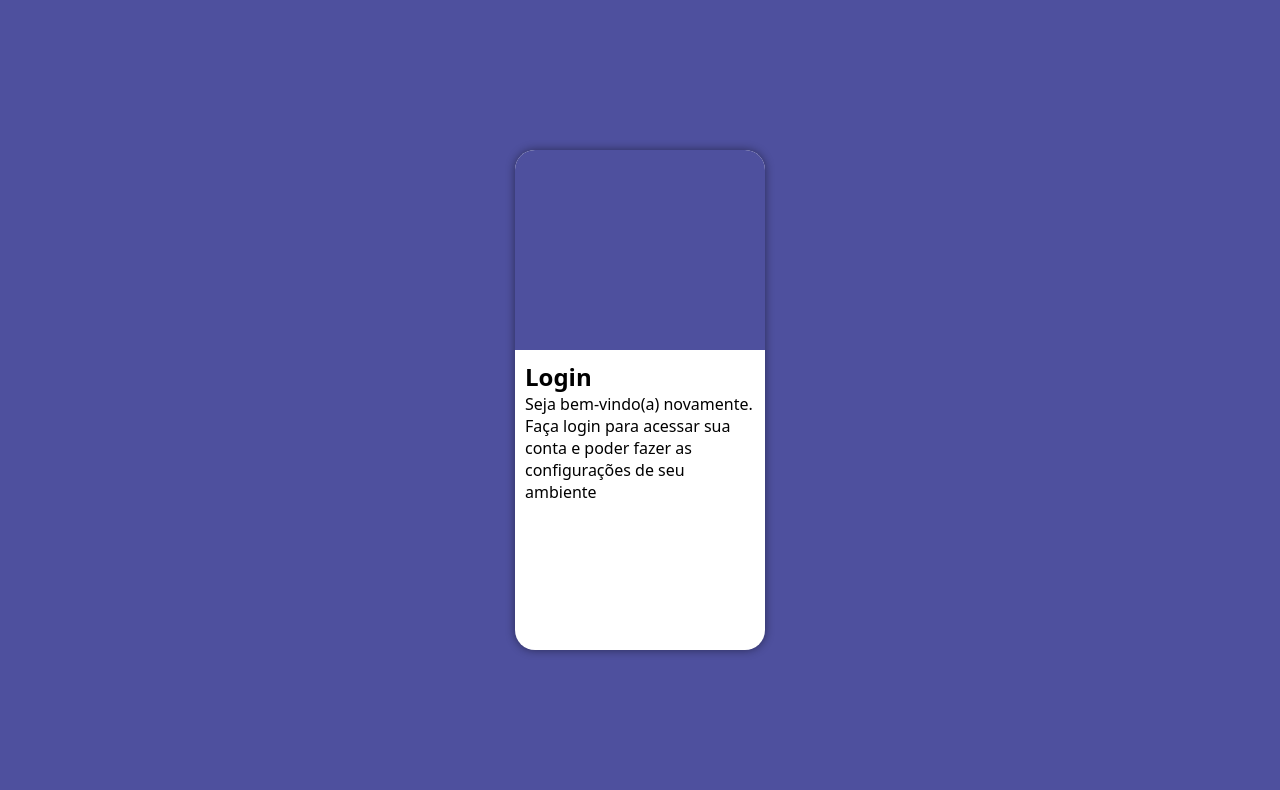
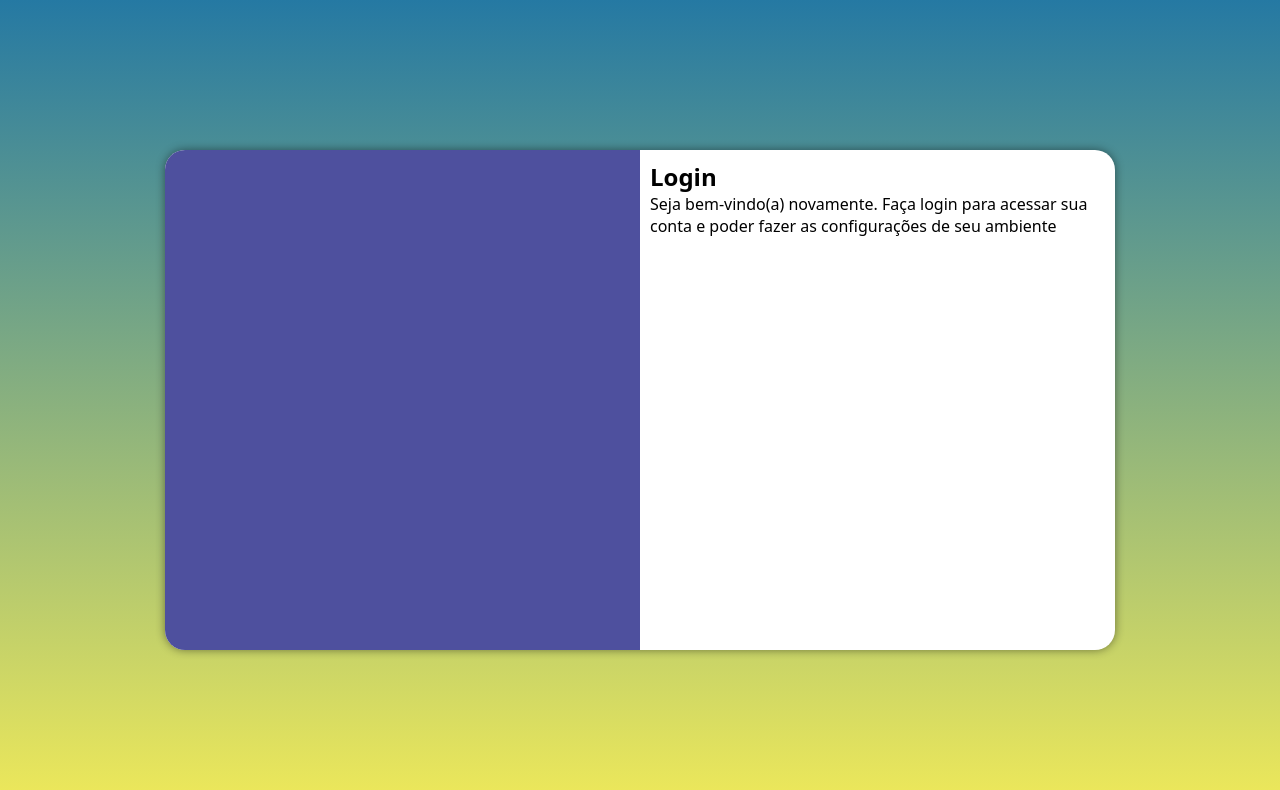
Before and after one commit to WagSnt/projeto-login, a plain HTML site: page index.html in a window 1280 px wide. Drawn offline with Linux system fonts and the light colour scheme.

Commit message:
Criando media queries para telas de tablet e desktop

```diff
--- /dev/null
+++ b/estilos/media-query.css
@@ -0,0 +1,45 @@
+@charset "UTF-8";
+
+@media screen and (min-width: 768px) and (max-width: 992px) {
+    body {
+        background-image: linear-gradient(to bottom, #2579A3, #EDE85A);
+    }
+    section#login {
+        width: 80vw;
+    }
+
+    section#login > div#imagem {
+        float: left;
+        width: 40%;
+        height: 100%;
+    }
+
+    section#login > div#formulario {
+        float: right;
+        width: 60%;
+    }
+}
+
+@media screen and (min-width: 992px) {
+    body {
+        background-image: linear-gradient(to bottom, #2579A3, #EDE85A);
+    }
+    section#login {
+        width: 80vw;
+    }
+
+    section#login {
+        width: 950px;
+    }
+
+    section#login > div#imagem {
+        float: left;
+        width: 50%;
+        height: 100%;
+    }
+
+    section#login > div#formulario {
+        float: right;
+        width: 50%;
+    }
+}
--- a/estilos/style.css
+++ b/estilos/style.css
@@ -2,9 +2,9 @@
 
 /*
     Paleta de cores
-    Azul #4E509E
-    Laranja #EB8B5B
-    Verde #459E26
+    Azul #2579A3
+    Amarelo #EDE85A
+    Rosa #ED428C
     */
 
     * {
@@ -15,7 +15,7 @@
     }
 
     html, body {
-        background-color: #4E509E;
+        background-color: #2579A3;
         height: 100vh;
         width: 100vw;
     }
@@ -38,6 +38,8 @@
         border-radius: 20px;
         overflow: hidden;
         box-shadow: 0px 0px 10px rgba(0, 0, 0, 0.459);
+        transition: width 0.3s, height 0.3s;
+        transition-timing-function: ease;
     }
 
     section#login > div#imagem {
@@ -49,5 +51,6 @@
     }
 
     section#login > div#formulario {
+        display: block;
         padding: 10px;
     }
--- a/index.html
+++ b/index.html
@@ -6,6 +6,7 @@
     <meta name="viewport" content="width=device-width, initial-scale=1.0">
     <title>Login</title>
     <link rel="stylesheet" href="estilos/style.css">
+    <link rel="stylesheet" href="estilos/media-query.css">
 </head>
 <body>
     <main>
```
